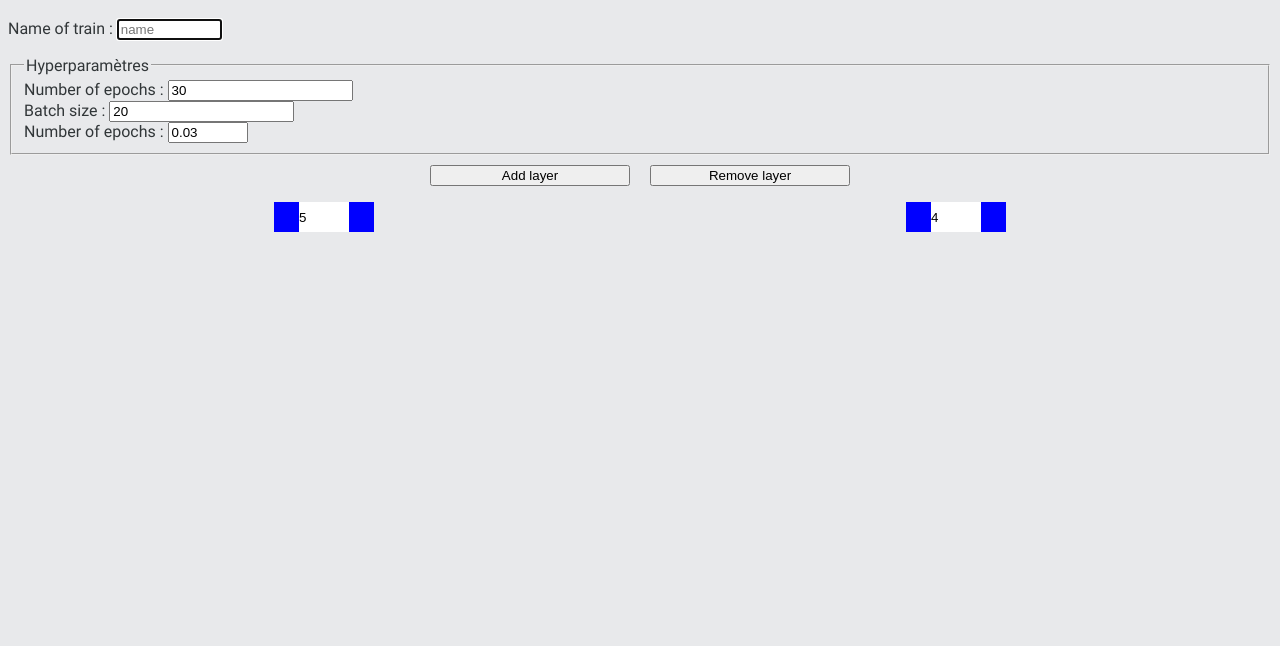
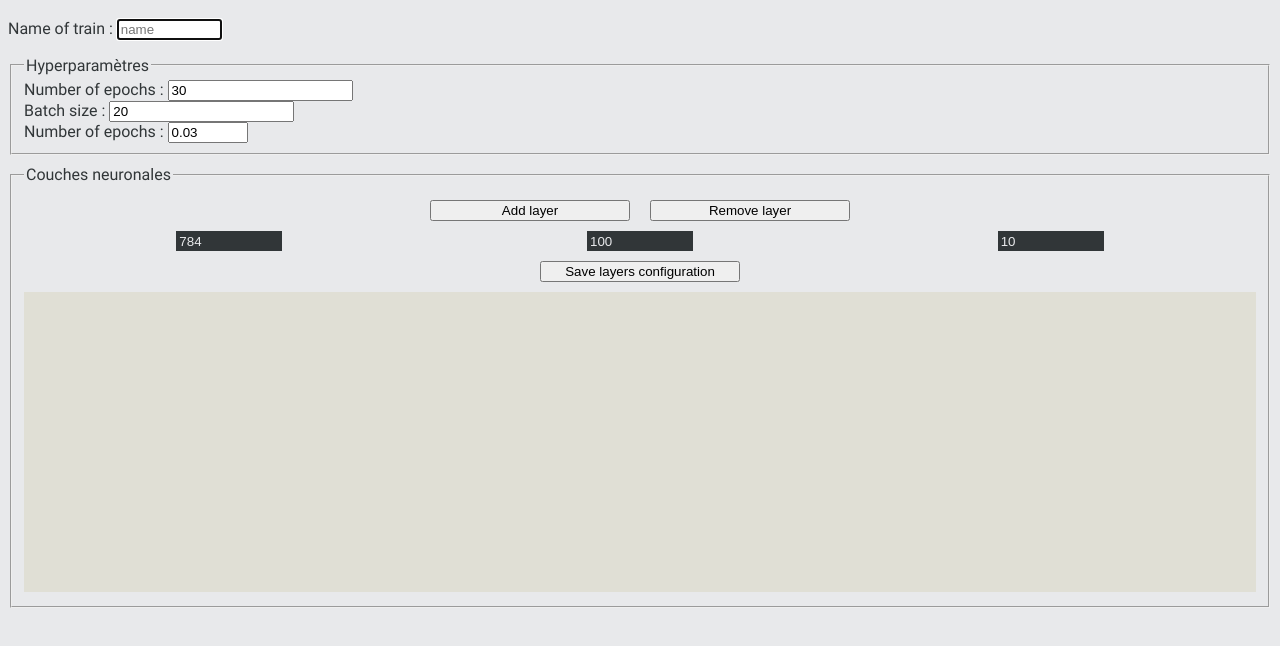
Before and after one commit to aunetx/loulouTrainer, an Electron app: page ressources/html/index.html in a window 1280 px wide. Shown: the part 62-708 px from the top of the page. Drawn offline with Linux system fonts and the light colour scheme.

Commit message:
Updated client-side code to select layers.

```diff
--- a/main.js
+++ b/main.js
@@ -17,7 +17,7 @@ function initCss(pathToSass, pathToCss) {
 }
 
 function createWindow () {
-  win = new BrowserWindow({ width: 1024, height: 768 });
+  win = new BrowserWindow({ width: 1280, height: 768 });
   win.loadFile('ressources/html/index.html');
 }
 
--- a/ressources/clientjs/main.js
+++ b/ressources/clientjs/main.js
@@ -1,60 +1,45 @@
-architecture = {
-  0: 5,
-  1: 4
-};
+architecture = [
+  { type: 'input', neurons: 784, activation: 'relu' },
+  { type: 'hidden_1', neurons: 100, activation: 'relu' },
+  { type: 'output', neurons: 10, activation: 'relu' }
+]
 
-layersDiv = document.getElementById('layers');
-layerNumbers = {
-  0: addLayerDiv(),
-  1: addLayerDiv()
-};
+layers_container = document.getElementById('layersContainer');
 
-//  Proceed for two first layers
-for (var lid = 0; lid < Object.keys(layerNumbers).length; lid++) {
-  var input = addInputLayers(lid);
-  var before = layerNumbers[lid].appendChild(document.createElement("span"));
-  layerNumbers[lid].appendChild(input);
-  var after = layerNumbers[lid].appendChild(document.createElement("span"));
-  before.className += "inputBefore";
-  after.className += "inputAfter";
+function initLayers() {
+  for (var layer of architecture) {
+    $(layers_container).append('<input type="number" value="'+ layer.neurons +'" name="layer_'+ layer.type +'" min="1" />');
+  }
 }
 
-function addInputLayers(lid) {
-  var input = document.createElement("input");
-  if (architecture[lid] == null) {
-    architecture[lid] = 4;
+initLayers();
+
+function addLayer(place) {
+  if (place == 'hidden') {
+    $("input[name='layer_output']").before('<input type="number" value="100" name="layer_hidden_'+ ($("#layersContainer > input").length - 1) +'" min="1" />');
   }
-  input.type = "number";
-  input.value = architecture[lid];
-  input.name = 'layer' + lid;
-  input.min = "0";
-  return input;
 }
 
-function addLayer() {
-  var layerDiv = addLayerDiv();
-  var nb = Object.keys(layerNumbers).length;
-  var input = addInputLayers(nb);
-  var before = layerDiv.appendChild(document.createElement("span"));
-  layerDiv.appendChild(input);
-  var after = layerDiv.appendChild(document.createElement("span"));
-  layerNumbers[nb] = layerDiv;
-  before.className += "inputBefore";
-  before.id = "inputBefore" + nb;
-  after.className += "inputAfter";
-  after.id = "inputAfter" + nb;
-  $("inputBefore" + nb).on('click', function() {
-    $(this).parent().children('input').hide();
-  })
+function removeLayer(place) {
+  if (place == 'hidden') {
+    if ($("#layersContainer > input").length > 2) {
+      $("input[name='layer_output']").prev().remove();
+    }
+  }
 }
 
-function addLayerDiv() {
-  return layersDiv.appendChild(document.createElement("div"));
+function saveLayers() {
+  architecture = [];
+  $('#layersContainer > input').each(function(index) {
+    architecture[index] = {
+      type: this.name.replace('layer_',''),
+      neurons: this.value,
+      activation: 'relu'
+    };
+  });
 }
 
-function removeLayer() {
-  if (Object.keys(layerNumbers).length > 2) {
-    layersDiv.removeChild(layersDiv.lastChild);
-    delete layerNumbers[Object.keys(layerNumbers).length - 1];
-  }
+function drawLayers() {
+  var canvas = document.getElementById('layersCanvas');
+  var ctx = canvas.getContext('2d');
 }
--- a/ressources/css/style.css
+++ b/ressources/css/style.css
@@ -4,55 +4,35 @@ body {
   font-family: "Roboto", sans-serif;
 }
 
-form #layerButtons {
+form .layerButtons {
   margin: 10px 0;
   width: 100%;
   display: flex;
   justify-content: center;
 }
-form #layerButtons button {
+form .layerButtons button {
   margin: 0 10px;
   width: 15em;
 }
-form #layers {
+form #layersContainer {
   display: flex;
   justify-content: space-around;
   flex-wrap: wrap;
 }
-form #layers div {
+form #layersContainer input {
   width: 100px;
-  height: 30px;
+  height: 20px;
+  padding: 0 3px;
+  background-color: #313638;
+  color: #E8E9EB;
+  position: relative;
+  border: 0;
+}
+form fieldset {
+  margin-top: 10px;
+}
+form canvas {
+  width: 100%;
+  height: 300px;
   background-color: #E0DFD5;
-  position: relative;
 }
-form #layers div .inputBefore {
-  position: absolute;
-  top: 0;
-  left: 0;
-}
-form #layers div .inputAfter {
-  position: absolute;
-  top: 0;
-  right: 0;
-}
-form #layers div input {
-  width: 50%;
-  height: 100%;
-  padding: 0;
-  border: 0;
-  position: absolute;
-  top: 0;
-  left: 25%;
-}
-form #layers div input[type=number]::-webkit-inner-spin-button, form #layers div input[type=number]::-webkit-outer-spin-button {
-  -webkit-appearance: none;
-  margin: 0;
-}
-
-form #layers div .inputBefore, form #layers div .inputAfter {
-  width: 25%;
-  height: 100%;
-  display: block;
-  content: "";
-  background-color: blue;
-}
--- a/ressources/html/index.html
+++ b/ressources/html/index.html
@@ -22,19 +22,26 @@
             <label for="batch">Batch size</label> : <input type="number" name="batch" min="0" value="20"><br>
             <label for="learning_rate">Number of epochs</label> : <input type="number" name="learning_rate" value="0.03" min="0" max="1" step="0.001">
           </fieldset>
-          <div id="layerButtons">
-            <button onclick="addLayer()" type="button">Add layer</button>
-            <button onclick="removeLayer()" type="button">Remove layer</button>
-          </div>
+          <fieldset>
+            <legend>Couches neuronales</legend>
+            <div class="layerButtons">
+              <button onclick="addLayer('hidden')" type="button">Add layer</button>
+              <button onclick="removeLayer('hidden')" type="button">Remove layer</button>
+            </div>
+            <div id="layersContainer">
+            </div>
+            <div class="layerButtons">
+              <button onclick="saveLayers()" type="button">Save layers configuration</button>
+            </div>
+            <canvas id="layersCanvas"></canvas>
+          </fieldset>
         </p>
-        <div id="layers">
-        </div>
       </form>
     </section>
   <!-- End of main elements -->
 
   <!-- Scripts -->
-    <script src="../../frameworks/jquery-3.3.1.min.js"></script>
+    <script>window.$ = window.jQuery = require("../../frameworks/jquery-3.3.1.min.js");</script>
     <script src="../clientjs/main.js"></script>
   <!-- End of scripts -->
   </body>
--- a/ressources/sass/main.scss
+++ b/ressources/sass/main.scss
@@ -16,7 +16,7 @@ body {
   font-family: $font;
 }
 form {
-  #layerButtons {
+  .layerButtons {
     margin: 10px 0;
     width: 100%;
     display: flex;
@@ -28,52 +28,29 @@ form {
     }
   }
 
-  #layers {
+  #layersContainer {
     display: flex;
     justify-content: space-around;
     flex-wrap: wrap;
 
-    div {
+    input {
       width: 100px;
-      height: 30px;
-      background-color: $beige;
+      height: 20px;
+      padding: 0 3px;
+      background-color: $black;
+      color: $white;
       position: relative;
-
-      .inputBefore {
-        @extend %input-buttons;
-        position: absolute;
-        top: 0;
-        left: 0;
-      }
-      .inputAfter {
-        @extend %input-buttons;
-        position: absolute;
-        top: 0;
-        right: 0;
-      }
-
-      input {
-        width: 50%;
-        height: 100%;
-        padding: 0;
-        border: 0;
-        position: absolute;
-        top: 0;
-        left: 25%;
-        &[type=number]::-webkit-inner-spin-button,
-        &[type=number]::-webkit-outer-spin-button {
-          -webkit-appearance: none;
-          margin: 0;
-        }
-      }
+      border: 0;
     }
   }
+
+  fieldset {
+    margin-top: 10px;
+  }
+
+  canvas {
+    width: 100%;
+    height: 300px;
+    background-color: $beige;
+  }
 }
-
-%input-buttons {
-  width: 25%;
-  height: 100%;
-  display: block;
-  content: '';
-  background-color: blue;
-}
```
Also changed, not shown: README.md.
